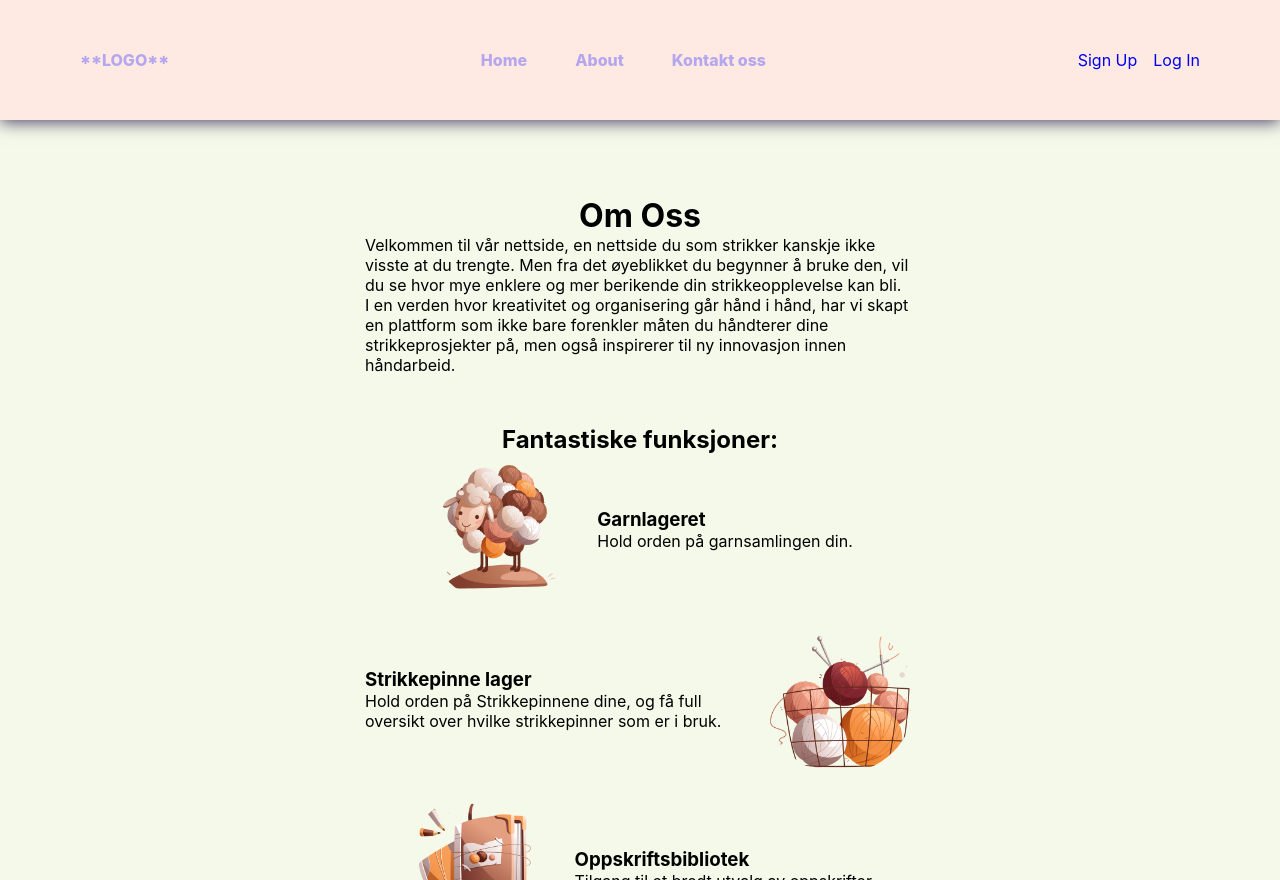
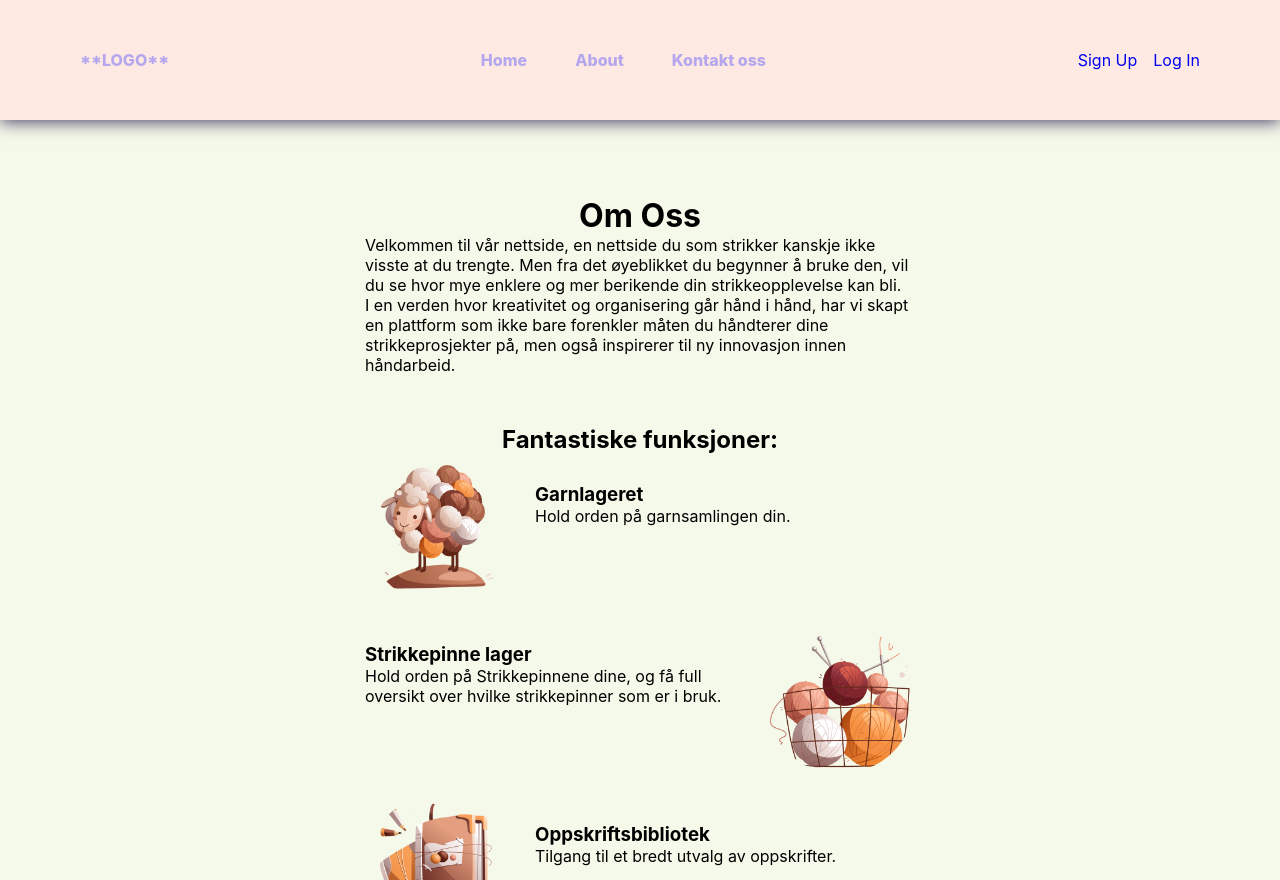
Before and after one commit to uit-inf-2900/Team12, a React (Create React App) app in the folder front/: page /about in a window 1280 px wide. Built offline with nearby package versions, Linux system fonts and the light colour scheme.

Commit message:
fixed miner misspelling in about css

```diff
--- a/front/src/pages/about/about.css
+++ b/front/src/pages/about/about.css
@@ -12,7 +12,10 @@
 
 /* Section Styles */
 /* Applies to all major sections for consistent spacing and alignment */
-.about-intro-section, .about-features-section, .about-team-section, .features, .features-container {
+.about-intro-section,
+.about-team-section,
+.features-container,
+.feature-info {
     margin: 0 auto;
     max-width: 550px; /* Set a max-width that fits your design */
     margin-bottom: 50px; /* Adds spacing between sections for better readability */
@@ -32,14 +35,14 @@
 
 
 /* Team Member Info Styles */
-.team-member-info, .feature-info p{
+.team-member-info, .feature-info {
     flex: 1;
     max-width: 400px; /* Ensures text does not stretch too wide */
 
 }
 
 /* Team Member Image Styles */
-.team-member-image, .feature-item img {
+.team-member-image, .feature-image {
     width: 150px; /* Standardizes image size */
     border-radius: 50%; /* Rounds the corners for a circular shape */
 }
```
